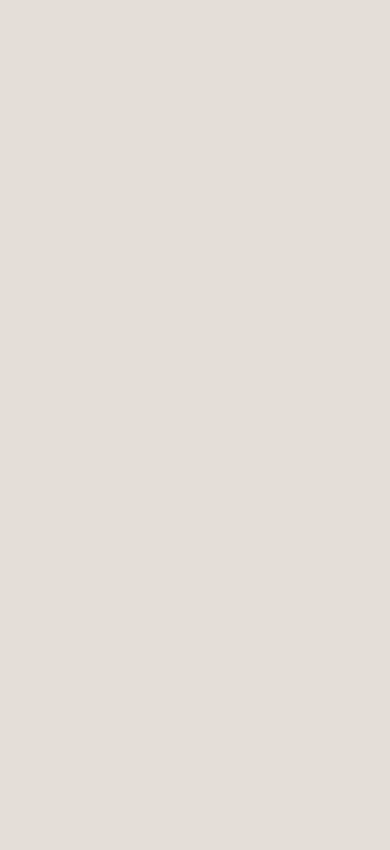
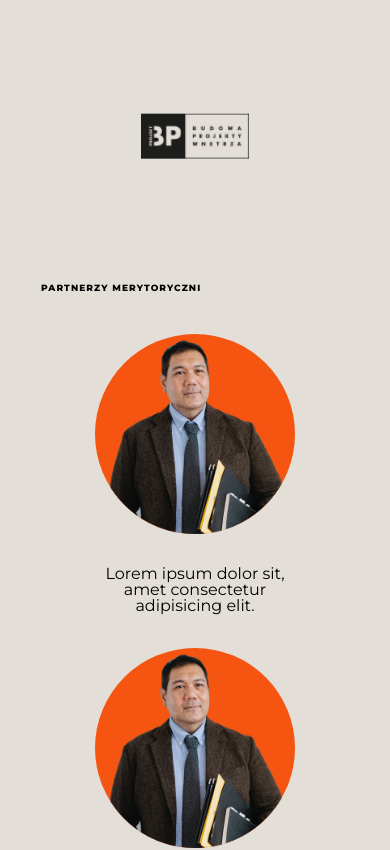
Before and after one commit to PIvSky/mgd_app, a React (Vite) app: page /about in a window 390 px wide. Shown: the part 1761-2611 px from the top of the page. Before the commit the page ends 1843 px from the top, so only its background shows below. Built offline with nearby package versions, Linux system fonts and the light colour scheme.

Commit message:
added content partners for mobile and desktop

```diff
--- a/src/components/About/About.jsx
+++ b/src/components/About/About.jsx
@@ -3,6 +3,10 @@ import aboutPic from '../../assets/about/about-pic.png';
 import logo1 from '../../assets/about/logo/addcontrolling.svg';
 import logo2 from '../../assets/about/logo/kadromierz.svg';
 import logo3 from '../../assets/about/logo/gopos.png';
+import logo4 from '../../assets/about/logo/bp.png';
+import person1 from '../../assets/about/people/people.png';
+import person2 from '../../assets/about/people/people.png';
+import person3 from '../../assets/about/people/people.png';
 
 const About = () => {
 
@@ -21,7 +25,22 @@ const About = () => {
         }
     };
 
-    const aboutPartnersLogos = [logo1, logo2, logo3];
+    const aboutPartnersLogos = [logo1, logo2, logo3, logo4];
+
+    const aboutPeoplePhoto = [
+        {
+            src: person1,
+            text: 'Lorem ipsum dolor sit, amet consectetur adipisicing elit.'
+        },
+        {
+            src: person2,
+            text: 'Lorem ipsum dolor sit, amet consectetur adipisicing elit.'
+        },
+        {
+            src: person3,
+            text: 'Lorem ipsum dolor sit, amet consectetur adipisicing elit.'
+        }
+    ];
 
     return (
         <div className='about'>
@@ -66,7 +85,19 @@ const About = () => {
                             <img src={item} className='partner-logo' alt='logo-pic' key={index}></img>
                         ))}
                     </div>
-
+                </div>
+                <div className='bio-people'>
+                    <h4 className='people-subtitle'>partnerzy merytoryczni</h4>
+                    <div className='people-container'>
+                        {aboutPeoplePhoto.map((item, index) => (
+                            <div className='person-card' key={index}>
+                                <div className='person-rect'>
+                                    <img src={item.src} alt='person-pic'/>
+                                </div>
+                                <p>{item.text}</p>
+                            </div>
+                        ))}
+                    </div>
                 </div>
             </div>
         </div>
--- a/src/components/About/About.scss
+++ b/src/components/About/About.scss
@@ -2,9 +2,12 @@
 @import '../../styles/colors';
 @import '../../styles/z-index';
 @import '../../styles/mixins';
+@import '../../styles/mediaQueries';
 
 .about {
+
     .bio {
+
         &-content {
             display: flex;
             flex-direction: column;
@@ -130,6 +133,12 @@
         }
 
         .bio-partners {
+
+            @include  for-large-desktop {
+                margin: 0 auto;
+                max-width: 930px;
+            }
+
             padding-top: 72px;
 
             h4 {
@@ -154,6 +163,75 @@
                     height: auto;
                     padding-inline: 40px;
                     padding-bottom: 83px;
+                    &:nth-child(3) {
+                        scale: 0.8;
+                    }
+                    &:nth-child(4) {
+                        scale: 0.6;
+                    }
+
+                    @include  for-large-desktop {
+                        padding-inline: 25px;
+
+                    }
+                }
+            }
+        }
+
+        .bio-people {
+
+            @include  for-large-desktop {
+                margin: 0 auto;
+                max-width: 930px;
+            }
+
+            h4 {
+                padding: 41px;
+                font-size: 9px;
+                font-style: normal;
+                font-weight: 800;
+                line-height: normal;
+                letter-spacing: 1.08px;
+                text-transform: uppercase;
+            }
+
+            .people-container {
+                display: flex;
+                flex-direction: row;
+                flex-wrap: wrap;
+                justify-content: center;
+                align-items: center;
+
+                @include  for-large-desktop {
+                    justify-content: space-between;
+                }
+
+                .person-card {
+                    width: 60%;
+                    max-width: 200px;
+                    padding-inline: 34px;
+                    padding-bottom: 34px;
+                    display: flex;
+                    flex-direction: column;
+                    flex-wrap: nowrap;
+
+                    .person-rect {
+                        border-radius: 200px;
+                        background-color: map-get($colors, orange );
+                        width: 200px;
+                        height: 200px;
+                        margin: 0 auto;
+                        margin-bottom: 32px;
+
+                        img {
+                            width: 200px;
+                            height: 200px;
+                        }
+                    }
+
+                    p {
+                        text-align: center;
+                    }
                 }
             }
         }
```
Also changed, not shown: src/assets/about/logo/bp.png (added), src/assets/about/people/people.png (added).
